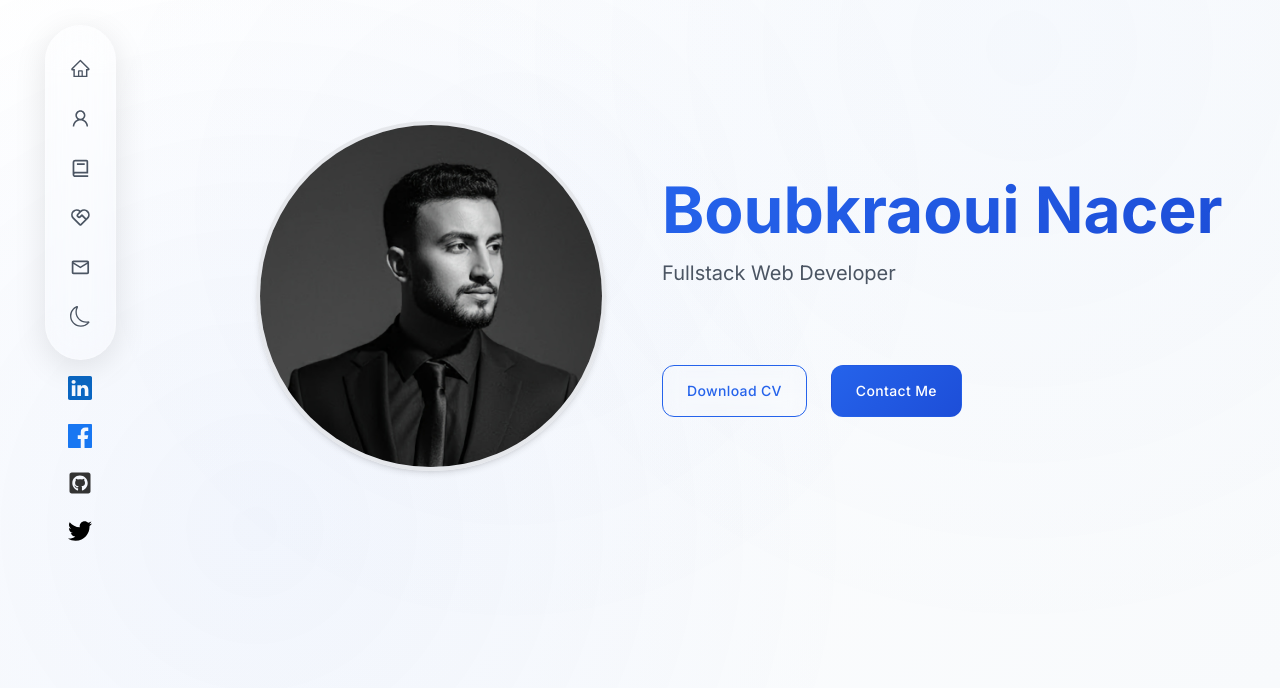
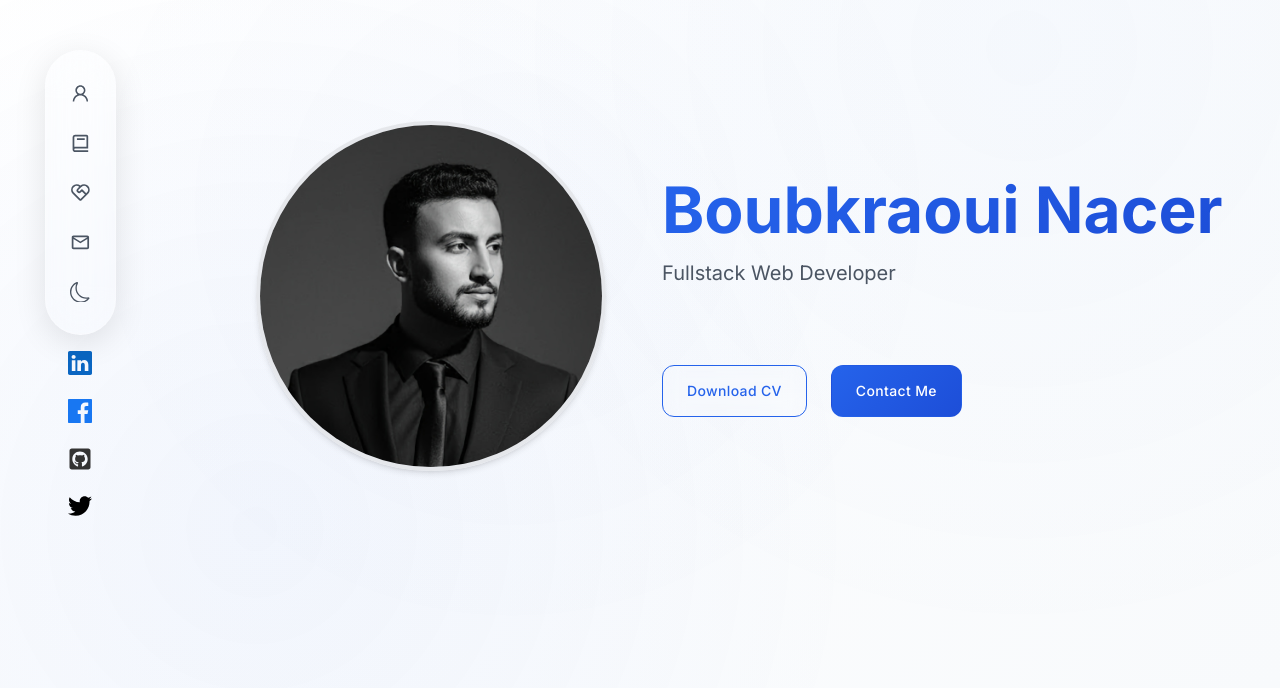
Before and after one commit to boubnacer/nacer-portfolio, a React (Create React App) app: page / in a window 1280 px wide. Shown: the part 112-800 px from the top of the page. Built offline with nearby package versions, Linux system fonts and the light colour scheme.

Commit message:
Removing the home icon

```diff
--- a/src/components.js/Navbar.js
+++ b/src/components.js/Navbar.js
@@ -1,6 +1,6 @@
 import React, { useEffect, useState } from "react";
 import "../templates.js/navbar.css";
-import { AiOutlineHome, AiOutlineUser } from "react-icons/ai";
+import { AiOutlineUser } from "react-icons/ai";
 import { BiBook } from "react-icons/bi";
 import { RiServiceLine } from "react-icons/ri";
 import { MdOutlineMail } from "react-icons/md";
@@ -45,13 +45,6 @@ const Navbar = () => {
       <div className="sidebar">
         <div className="nav__links">
           <a
-            href="#header"
-            onClick={() => setActiveClass("#")}
-            className={activeClass === "#" ? "active" : ""}
-          >
-            <AiOutlineHome />
-          </a>
-          <a
             href="#about"
             onClick={() => setActiveClass("#about")}
             className={activeClass === "#about" ? "active" : ""}
```
